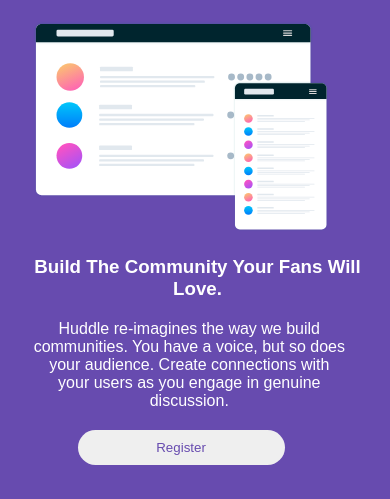
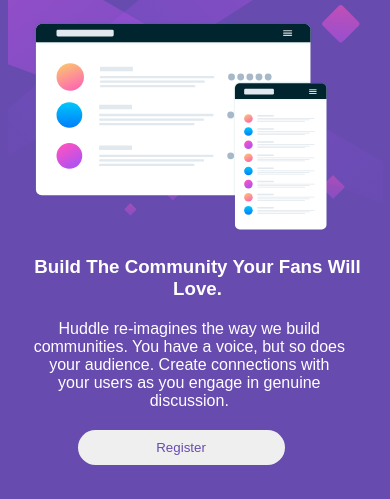
Before and after one commit to KheengJhay/Huddle-Landing-Page-Project, a plain HTML site: page index.html in a window 390 px wide. Shown: the part 157-656 px from the top of the page. Drawn offline with Linux system fonts and the light colour scheme.

Commit message:
Update index.css

```diff
--- a/index.css
+++ b/index.css
@@ -10,7 +10,7 @@
     color: white;
 }
 body{
-    background-image: url(images/bg-mobile.svg);
+    background-image: url(bg-mobile.svg);
     background-repeat: no-repeat;
     background-position: top;
     background-color: var(--primary-color);
```
